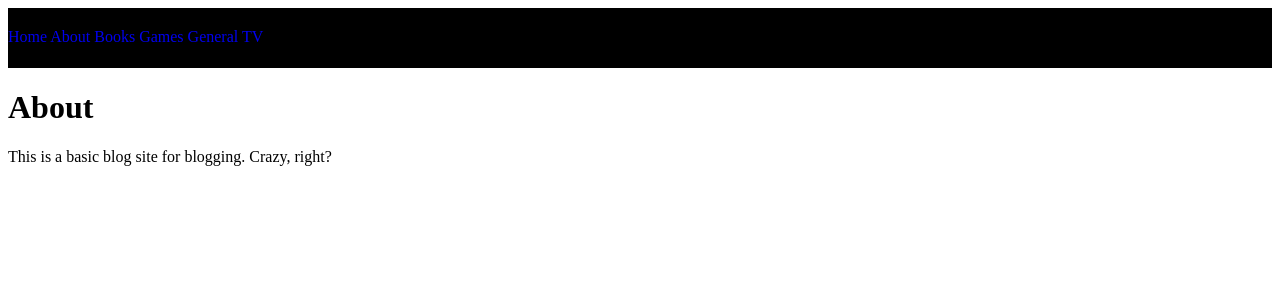
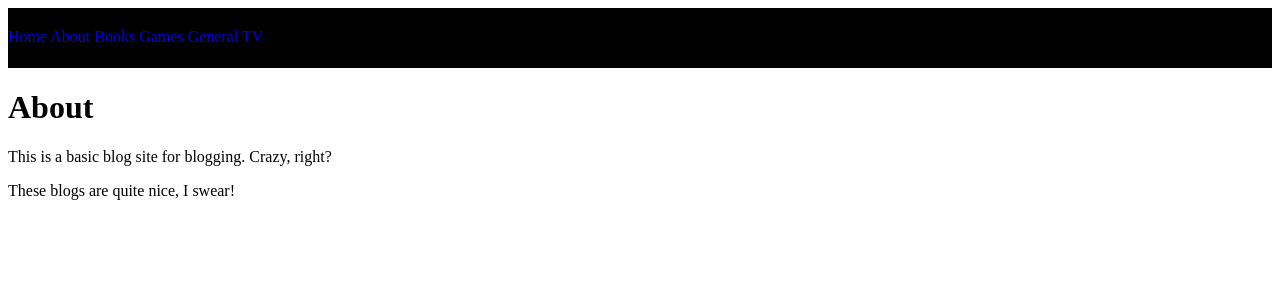
Before and after one commit to MagmaOverlord/FirstForum, a Flask app: page /about in a window 1280 px wide. Shown: the top 300 px of the page. Run offline with Flask 2, Linux system fonts and the light colour scheme.

Commit message:
Added description in About page

```diff
--- a/templates/about.html
+++ b/templates/about.html
@@ -3,5 +3,6 @@
 
 <h1>About</h1>
 <p>This is a basic blog site for blogging. Crazy, right?</p>
+<p>These blogs are quite nice, I swear!</p>
 
 {% endblock %}
```
